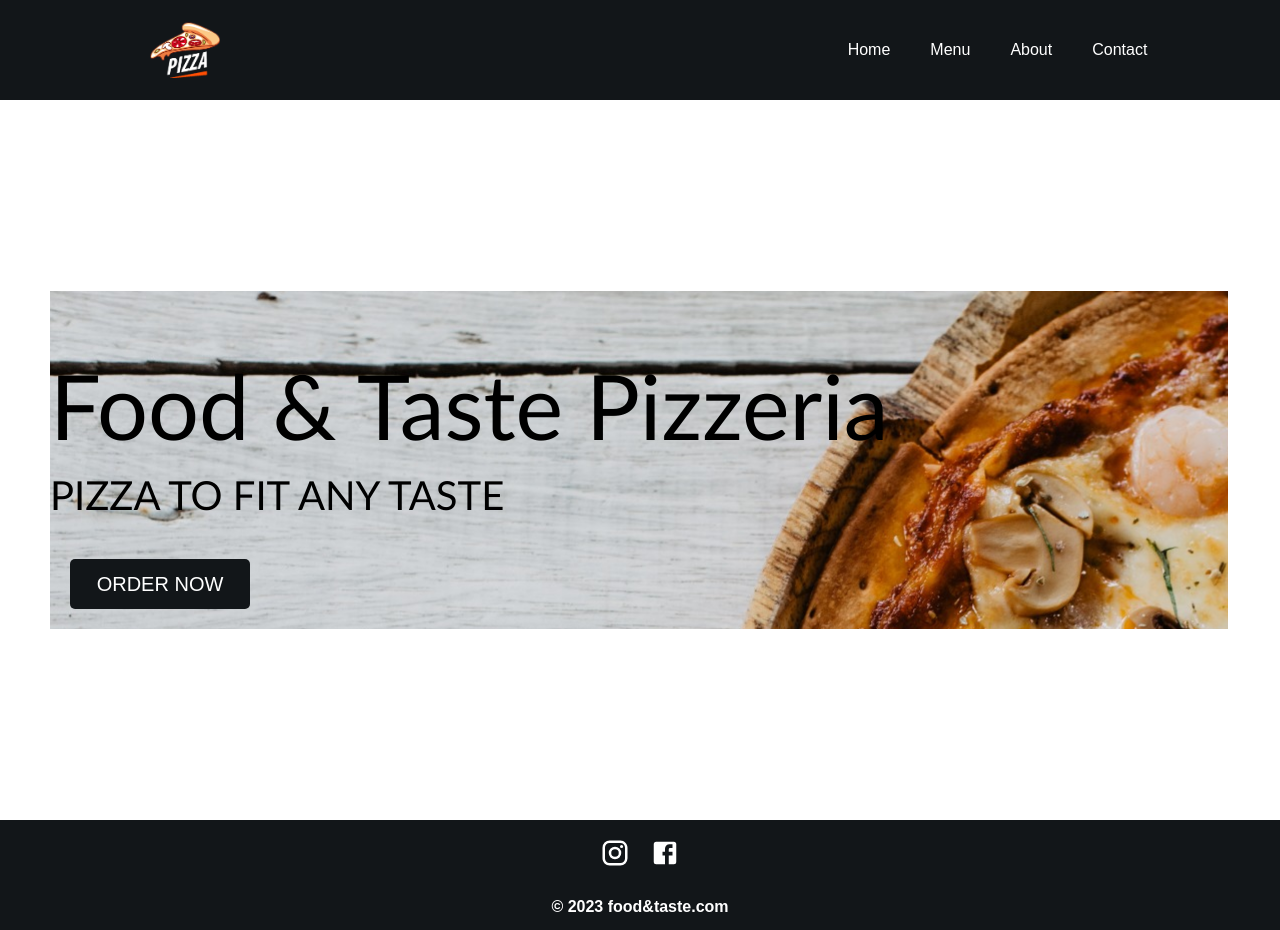
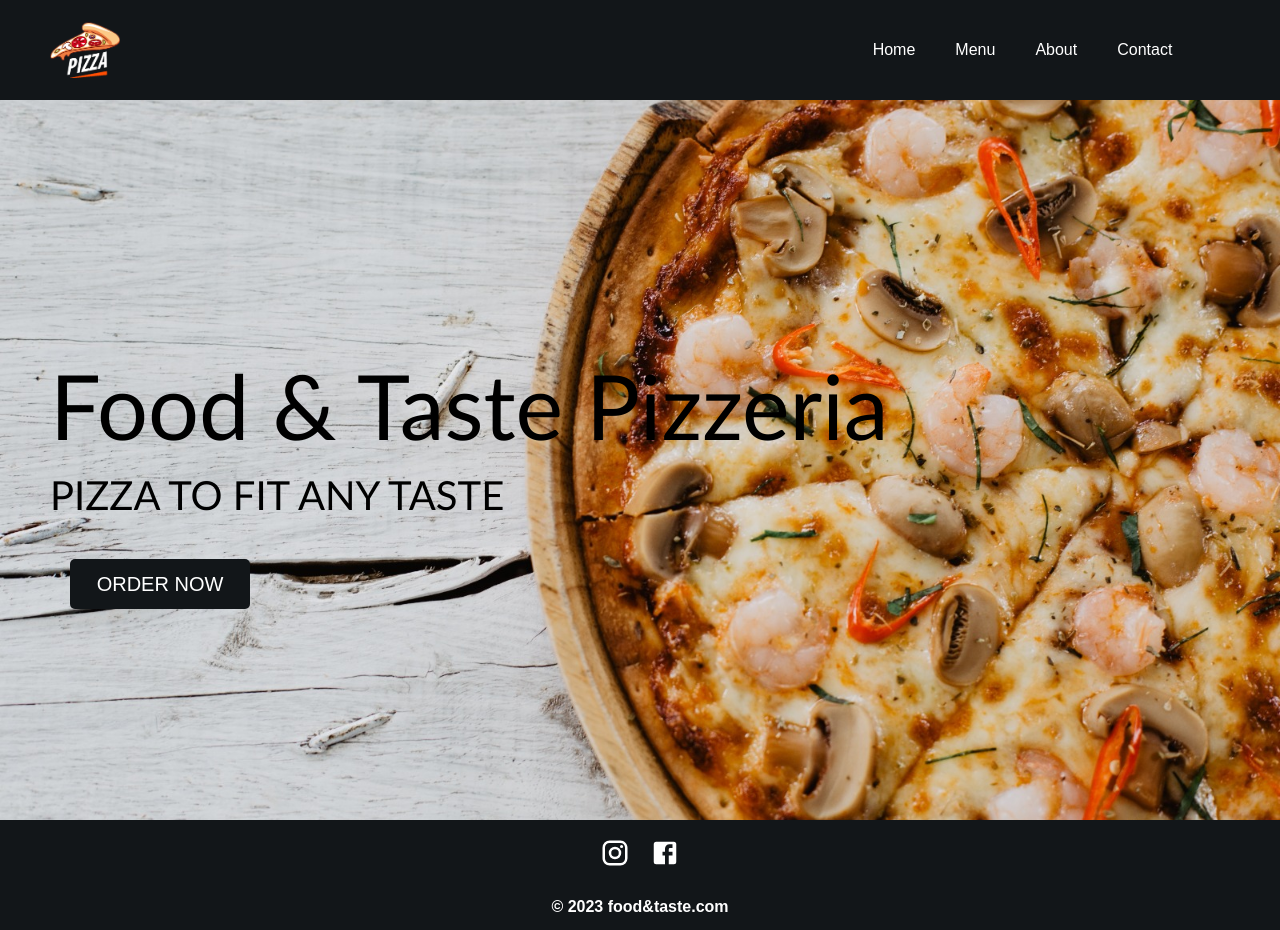
Before and after one commit to RosenGeorgievvv/food-website, a React (Create React App) app: page / in a window 1280 px wide. Built offline with nearby package versions, Linux system fonts and the light colour scheme.

Commit message:
Update Navbar.css

```diff
--- a/src/components/Navbar.jsx
+++ b/src/components/Navbar.jsx
@@ -13,8 +13,6 @@ function Navbar() {
     const toggleNavbar = () => {
         setVisible(!visible);
     }
-    const green = { color: 'green' }
-    const white = { color: 'white' }
 
     return (
         <div className='navbar'>
@@ -26,7 +24,8 @@ function Navbar() {
                     <Link to='/about'>About</Link>
                     <Link to='/contact'>Contact</Link>
                 </div>
-            </div><div className='rightSide' onMouseOver={() => setColor(green)}>
+            </div>
+            <div className='rightSide'>
                 <Link to='/' >Home</Link>
                 <Link to='/menu'>Menu</Link>
                 <Link to='/about'>About</Link>
--- a/src/pages/Home.jsx
+++ b/src/pages/Home.jsx
@@ -5,8 +5,8 @@ import { Link } from 'react-router-dom';
 
 function Home() {
   return (
-    <div className='home'>
-      <div className='container' style={{backgroundImage: `url(${pizza})`, width: '92%' }}>
+    <div className='home' style={{backgroundImage: `url(${pizza})`}}>
+      <div className='container'>
         <h1>Food & Taste Pizzeria</h1>
         <p>PIZZA TO FIT ANY TASTE</p>
         <Link to='/menu'>
--- a/src/styles/Navbar.css
+++ b/src/styles/Navbar.css
@@ -11,11 +11,13 @@
   height: 100%;
   display: flex;
   align-items: center;
-    padding-left: 150px;
+  margin-left: 50px;
+
 }
 
 .navbar .leftSide img {
   width: 70px;
+
 }
 
 .navbar .rightSide {
@@ -24,6 +26,7 @@
   display: flex;
   align-items: center;
   justify-content: center;
+  padding-left: 200px;
 }
 
 .navbar a {
@@ -46,6 +49,7 @@
 .navbar #open {
   padding-left: 0px;
 }
+
 .navbar #open img {
   display: none;
 }
@@ -67,10 +71,12 @@
   width: 70px;
   margin: 5px;
 }
+
 @media only screen and (max-width: 900px) {
   .navbar .rightSide a {
     width: 70px;
   }
+
   .navbar .leftSide {
     padding-left: 50px;
   }
```
Lines whose indentation alone changed are shown as unchanged.
